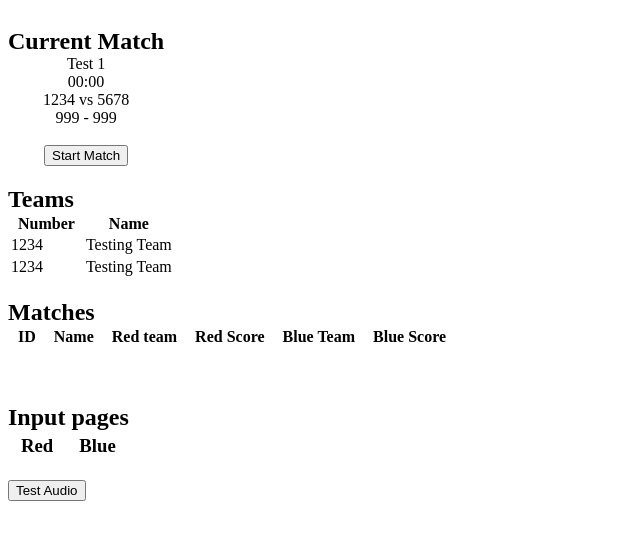
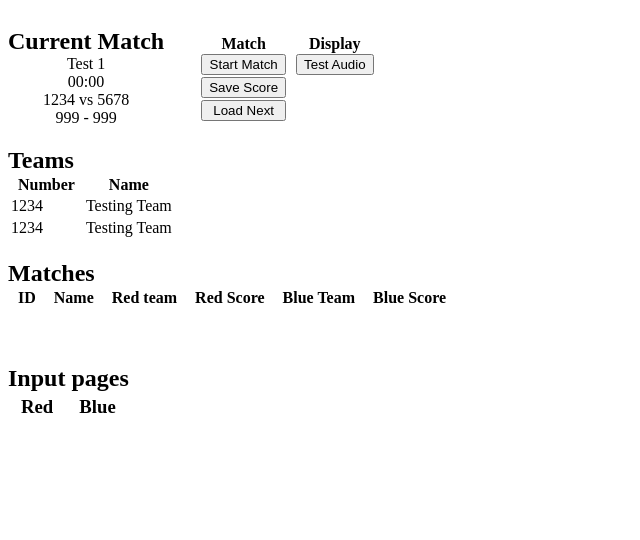
Before and after one commit to gregk27/GTMS, a website with bundled scripts: page static/control.html in a window 1280 px wide. Shown: the whole page, without its empty margins (0-640 px from the left). Built offline with nearby package versions, Linux system fonts and the light colour scheme; no server answers.

Commit message:
Move control buttons to central area

```diff
--- a/static/control.html
+++ b/static/control.html
@@ -13,17 +13,27 @@
 </head>
 
 <body>
+    <div id="top-span">
         <section id="currentMatch">
             <h2>Current Match</h2>
             <div id="currentNum">Test 1</div>
             <div id="currentTime">00:00</div>
             <div id="currentTeams">1234 vs 5678</div>
             <div id="currentScore">999 - 999</div>
-        <br/>
-        <button id="saveScore" style="display:none" onclick="saveScore()">Save Score</button>
-        <button id="startMatch" style="display:inline" onclick="startMatch()">Start Match</button>
-        <button id="loadNext" style="display:none" onclick="loadNext()">Load Next</button>
         </section>
+        <section id="controls">
+            <div>
+                <h4>Match</h4>
+                <button id="startMatch" onclick="startMatch()">Start Match</button>
+                <button id="saveScore" onclick="saveScore()">Save Score</button>
+                <button id="loadNext" onclick="loadNext()">Load Next</button>
+            </div>
+            <div>
+                <h4>Display</h4>
+                <button onclick="testAudio()">Test Audio</button>
+            </div>
+        </section>
+    </div>
     <section id="teams">
         <h2>Teams</h2>
         <table>
@@ -57,7 +67,6 @@
         <div id="blueInputCode" style="grid-area: blueCode;"></div>
     </section>
     <br/>
-    <button onclick="testAudio()">Test Audio</button>
 </body>
 
 </html>
--- a/static/css/control.css
+++ b/static/css/control.css
@@ -10,7 +10,7 @@ input[type=number] {
   -moz-appearance: textfield;
 }
 
-h2 {
+h2,h4 {
     margin-bottom: 0;
 }
 
@@ -22,11 +22,35 @@ td.number {
     text-align: center;
 }
 
+#top-span {
+  display:flex;
+  align-items: center;
+}
+
 #currentMatch {
     display:flex;
     flex-direction: column;
     align-items: center;
     width:fit-content;
+}
+
+#controls {
+  display:flex;
+  flex-direction: row;
+  align-items: flex-start;
+  height: 100%;
+  margin:0 2em;
+  text-align: center;
+}
+
+#controls>div {
+  display:flex;
+  flex-direction: column;
+  margin: 0 5px;
+}
+
+#controls button {
+  margin:1px 0;
 }
 
 #qr {
```
Lines whose indentation alone changed are shown as unchanged.
